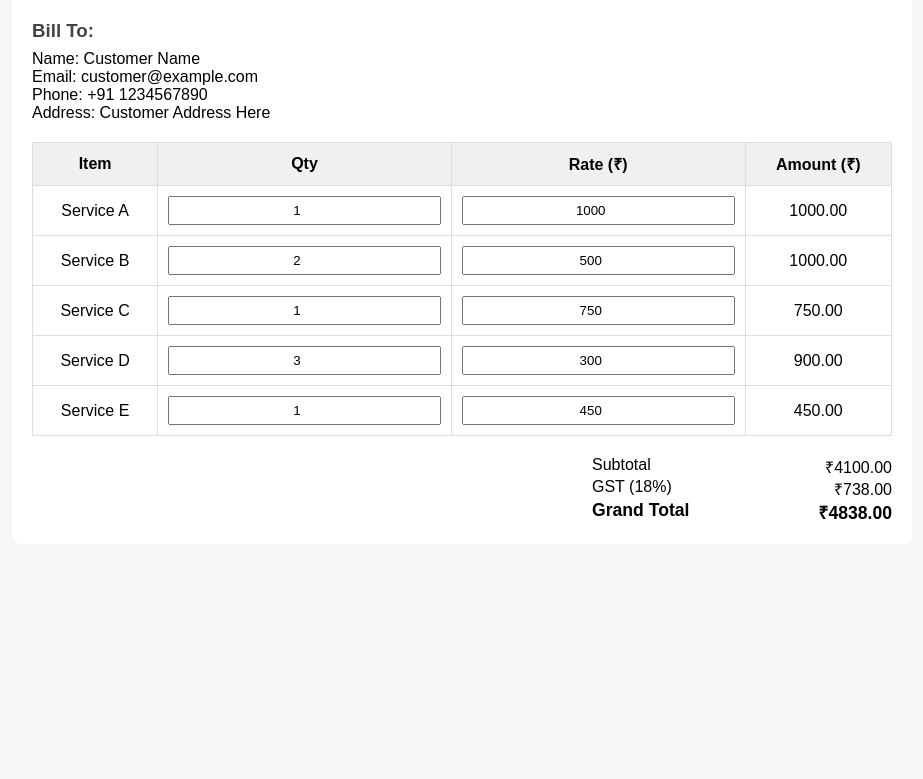
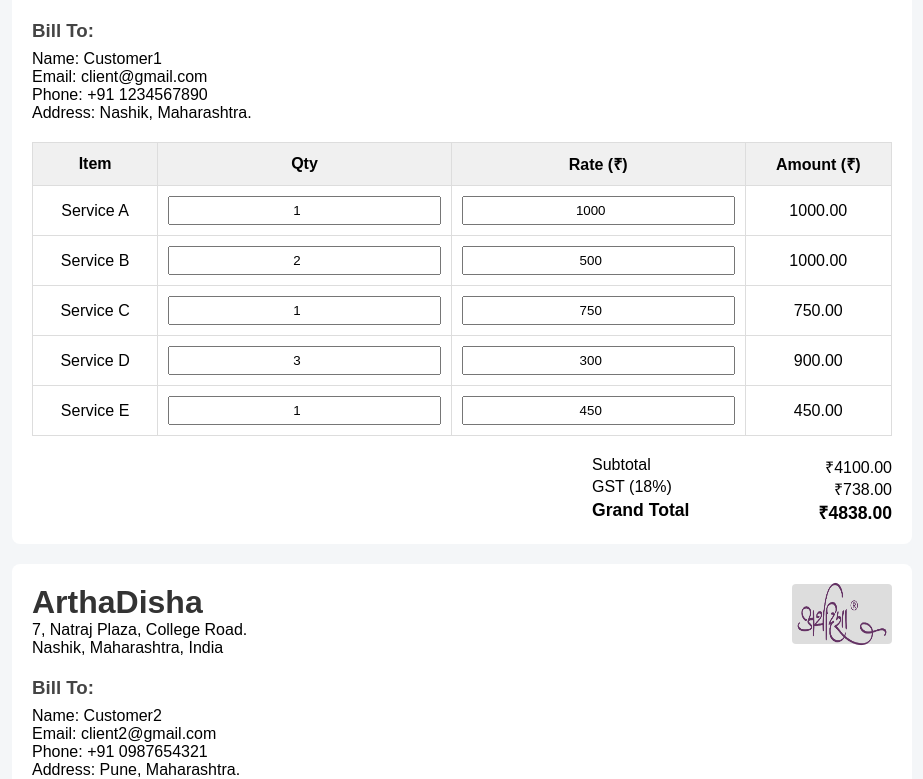
Before and after one commit to VSwaroop07/arthadisha-internship, a React (Create React App) app in the folder arthadisha-react-training/: page / in a window 1280 px wide. Shown: the part 484-1263 px from the top of the page, without its empty margins (178-1101 px from the left). Before the commit the page ends 1048 px from the top, so only its background shows below. Built offline with nearby package versions, Linux system fonts and the light colour scheme.

Commit message:
(Task 4) Refactor ClientInfo component to accept props for dynamic client details and update App component to render multiple ClientInfo instances with different data.

```diff
--- a/arthadisha-react-training/src/App.js
+++ b/arthadisha-react-training/src/App.js
@@ -12,6 +12,7 @@ function App() {
     background: "#fff",
     padding: "20px",
     borderRadius: "8px",
+    marginBottom: '20px',
   };
   const [totals, setTotals] = useState({
     subtotal: 0,
@@ -45,7 +46,17 @@ function App() {
       </div>
       <div style={invoiceStyle}>
         <CompanyHeader />
-        <ClientInfo />
+        <ClientInfo clientName = 'Customer1' clientEmail='client@gmail.com'
+        clientNumber='1234567890'
+        clientAddress='Nashik, Maharashtra.' />
+        <InvoiceTable setTotals={setTotals} />
+        <InvoiceFooter totals={totals} />
+      </div>
+      <div style={invoiceStyle}>
+        <CompanyHeader />
+        <ClientInfo clientName = 'Customer2' clientEmail='client2@gmail.com'
+        clientNumber='0987654321'
+        clientAddress='Pune, Maharashtra.' />
         <InvoiceTable setTotals={setTotals} />
         <InvoiceFooter totals={totals} />
       </div>
--- a/arthadisha-react-training/src/components/ClientInfo.jsx
+++ b/arthadisha-react-training/src/components/ClientInfo.jsx
@@ -1,15 +1,15 @@
 import React from "react";
 
-const ClientInfo = () => {
+const ClientInfo = ({clientName, clientEmail, clientNumber, clientAddress}) => {
 
   return (
     <div>
       <div style={{marginBottom: '20px',}}>
         <h3 style={{marginBottom: '8px', color: '#444',}}>Bill To:</h3>
-        <p>Name: Customer Name</p>
-        <p>Email: customer@example.com</p>
-        <p>Phone: +91 1234567890</p>
-        <p>Address: Customer Address Here</p>
+        <p>Name: {clientName}</p>
+        <p>Email: {clientEmail}</p>
+        <p>Phone: +91 {clientNumber}</p>
+        <p>Address: {clientAddress}</p>
       </div>
     </div>
   );
```
